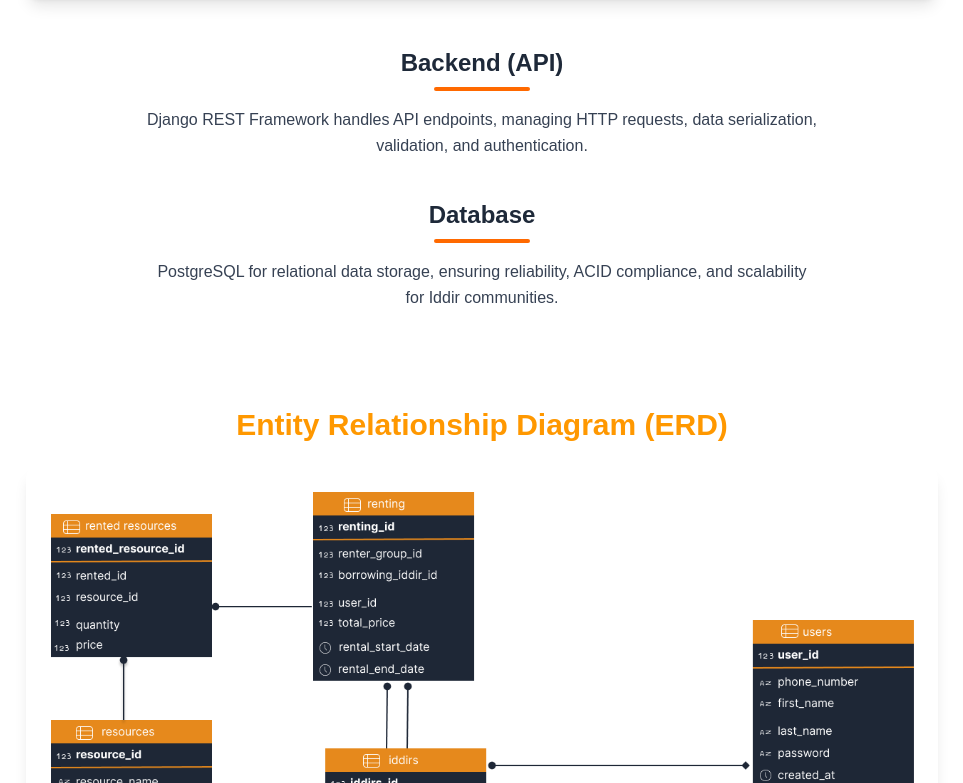
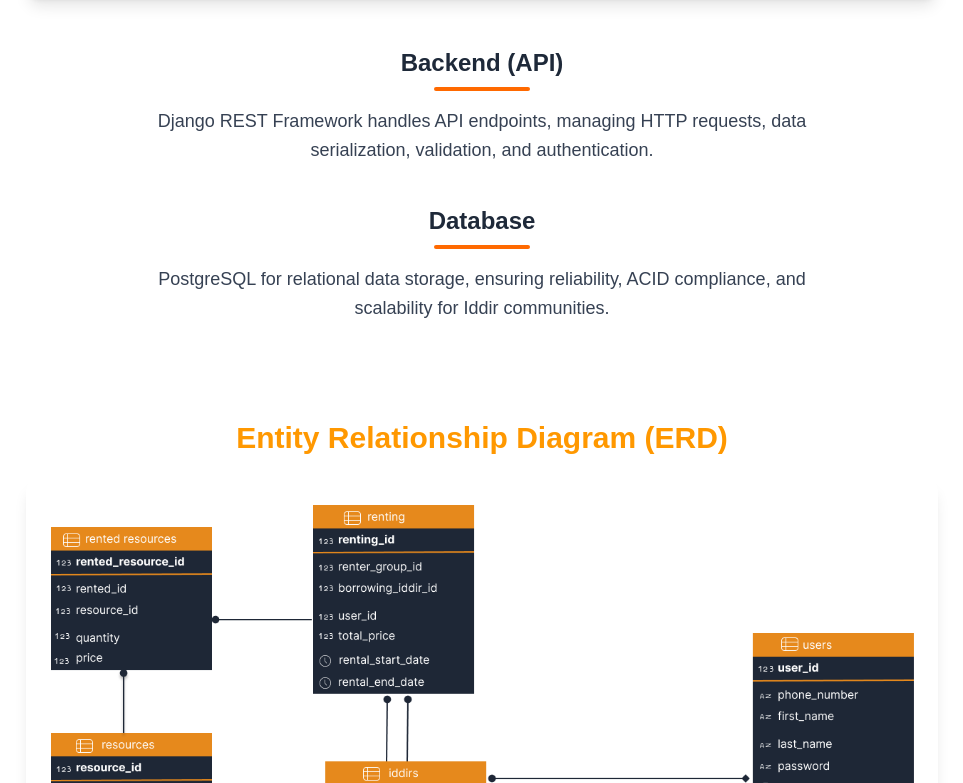
Before and after one commit to fanabezabih/Iddirnet-technical-documentation, a Next.js app in the folder iddirnet-documentation/: page / in a window 1280 px wide. Shown: the part 1997-2780 px from the top of the page, without its empty margins (286-1249 px from the left). Built offline with nearby package versions, Linux system fonts and the light colour scheme.

Commit message:
Added changes

```diff
--- a/iddirnet-documentation/src/app/components/Homepage/index.tsx
+++ b/iddirnet-documentation/src/app/components/Homepage/index.tsx
@@ -119,7 +119,7 @@
     </div>
 
     {/* Membership Model */}
-    <div className="bg-white rounded-lg p-6 flex flex-col min-h-[420px]">
+    <div className="bg-white rounded-lg p-6 flex flex-col min-h-[450px]">
       <h3 className="text-xl font-bold text-gray-800 mb-4">Membership Model</h3>
       <div className="bg-white border-2 border-orange-400 text-gray-800 p-4 rounded-md overflow-x-auto flex-grow">
         <pre className="text-sm">
--- a/iddirnet-documentation/src/app/components/systemarchitecture/index.tsx
+++ b/iddirnet-documentation/src/app/components/systemarchitecture/index.tsx
@@ -29,7 +29,7 @@
         <div className="flex flex-col items-center">
           <h3 className="text-2xl font-bold text-gray-800 mb-2">Backend (API)</h3>
           <div className="w-24 h-1 bg-orange-500 rounded-full mb-4"></div>
-          <p className="text-gray-700 leading-relaxed max-w-2xl text-center">
+          <p className="text-gray-700 leading-relaxed max-w-2xl text-lg text-center">
             Django REST Framework handles API endpoints, managing HTTP requests, data serialization, validation, and authentication.
           </p>
         </div>
@@ -38,11 +38,12 @@
         <div className="flex flex-col items-center">
           <h3 className="text-2xl font-bold text-gray-800 mb-2">Database</h3>
           <div className="w-24 h-1 bg-orange-500 rounded-full mb-4"></div>
-          <p className="text-gray-700 leading-relaxed max-w-2xl text-center">
+          <p className="text-gray-700 leading-relaxed text-lg max-w-2xl text-center">
             PostgreSQL for relational data storage, ensuring reliability, ACID compliance, and scalability for Iddir communities.
           </p>
         </div>
       </div>
     </section>
+
   );
 }
```
